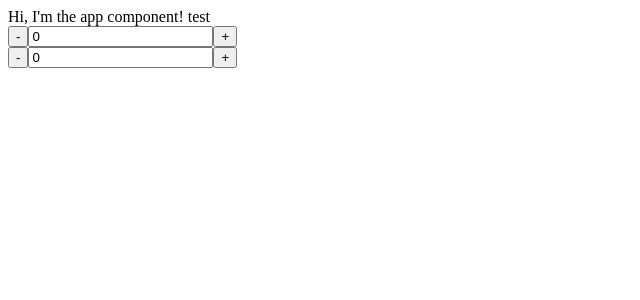
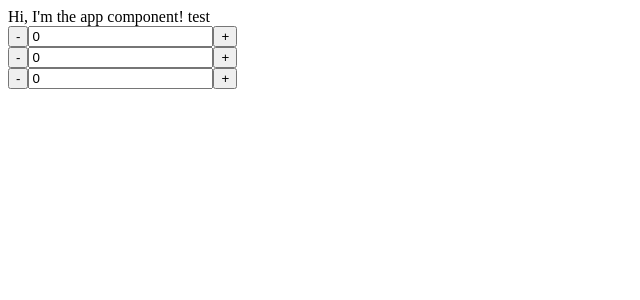
Before and after one commit to Vasutron/learn-angular, an Angular app: page / in a window 1280 px wide. Shown: the top 300 px of the page, without its empty margins (0-640 px from the left). Built offline with nearby package versions, Linux system fonts and the light colour scheme.

Commit message:
Add input property for step in ActionBarComponent

```diff
--- a/src/app/action-bar/action-bar.component.ts
+++ b/src/app/action-bar/action-bar.component.ts
@@ -1,4 +1,4 @@
-import { Component } from '@angular/core';
+import { Component, Input } from '@angular/core';
 import { CommonModule } from '@angular/common';
 
 @Component({
@@ -10,18 +10,19 @@ import { CommonModule } from '@angular/common';
 })
 export class ActionBarComponent {
   counter: number = 0;
+  @Input() step:number = 1;
 
   decrease() {
-    console.log('decrease');
-    if (this.counter - 1 >= 0) {
-      this.counter = this.counter -1;
+    console.log('ลดค่าครั้งละ :', this.step, "=",this.counter );
+    if (this.counter - this.step >= 0) {
+      this.counter = this.counter - this.step;
     }
   }
 
   increase() {
-    console.log('increase');
-    if(this.counter + 1 <= 10) {
-    this.counter =  this.counter+1;
+    console.log('เพิ่มค่าครั้งละ :', this.step, "=",this.counter);
+    if(this.counter + this.step <= 50) {
+    this.counter =  this.counter+ this.step;
     }
   }
 }
--- a/src/app/app.component.html
+++ b/src/app/app.component.html
@@ -1,4 +1,5 @@
 Hi, I'm the app component!
 test
-<app-action-bar></app-action-bar>
-<app-action-bar></app-action-bar>
+<app-action-bar [step]="5"></app-action-bar>
+<app-action-bar [step]="10"></app-action-bar>
+<app-action-bar [step]="1"></app-action-bar>
```
